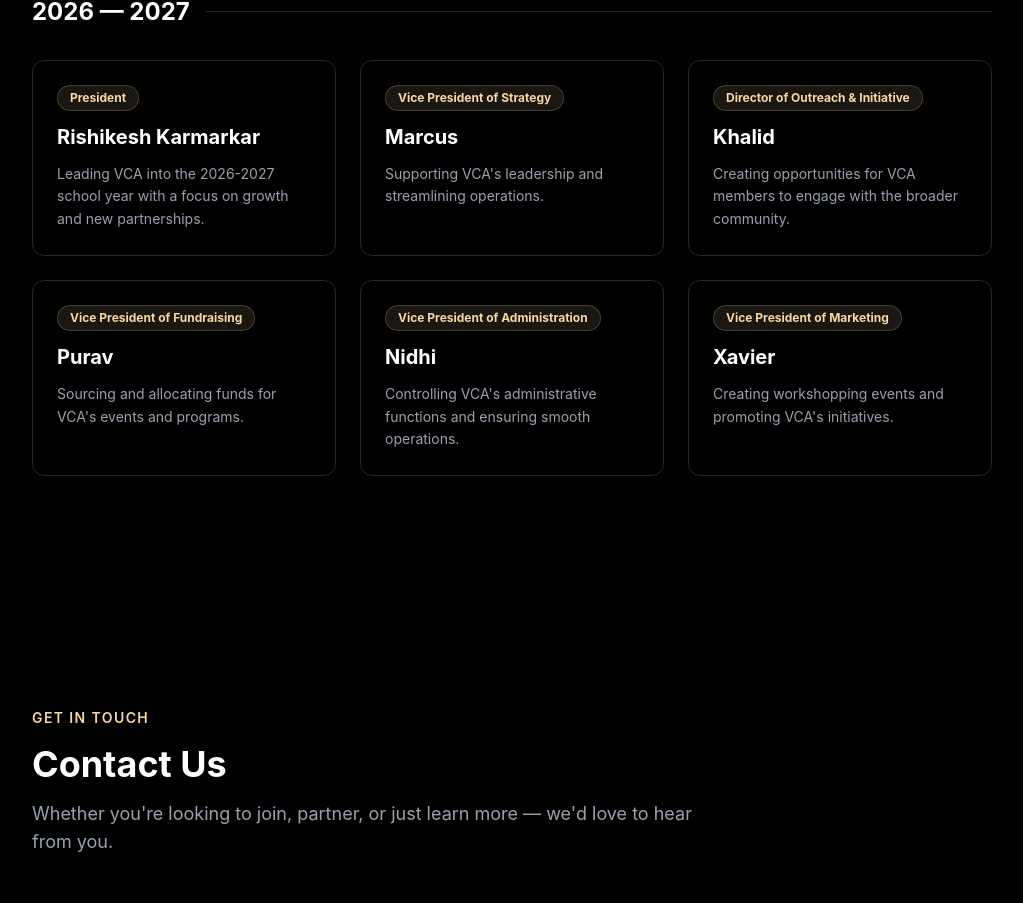
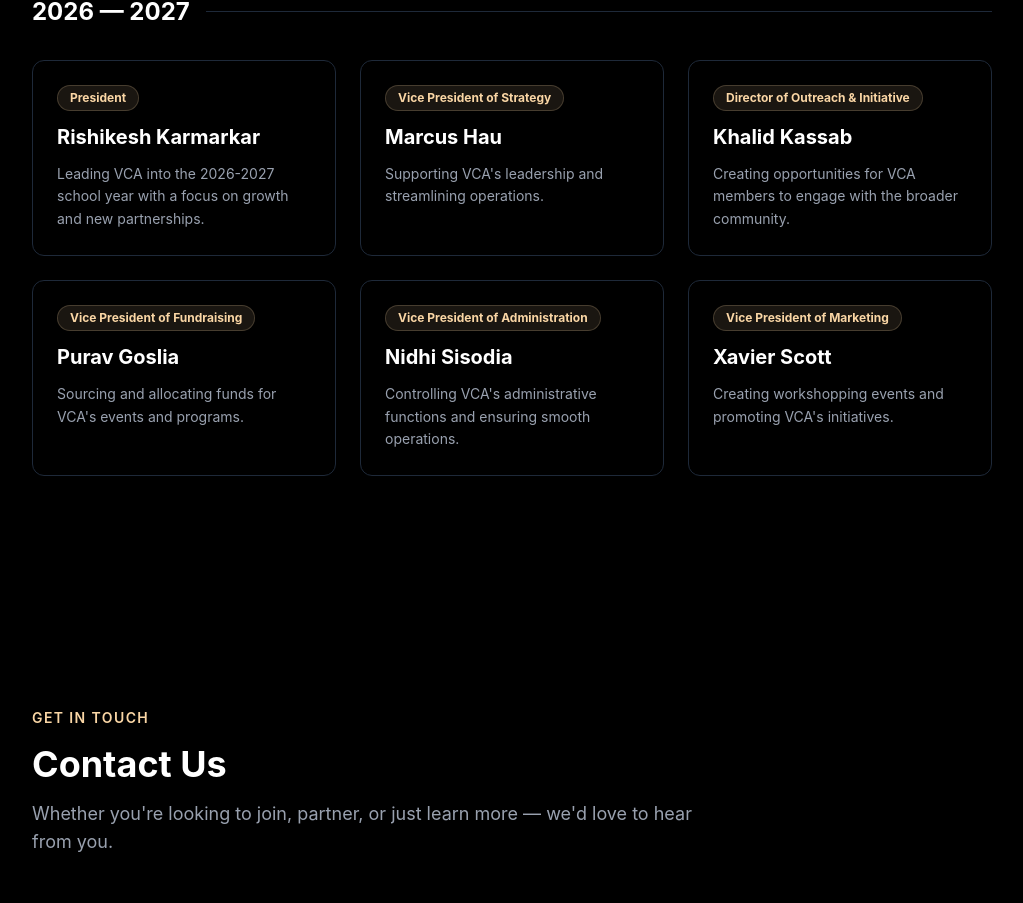
Before and after one commit to Kovaloka/vca-website, a React (Vite) app in the folder vca-website/: page / in a window 1280 px wide. Shown: the part 4618-5521 px from the top of the page, without its empty margins (128-1151 px from the left). Built offline with nearby package versions, Linux system fonts and the light colour scheme.

Commit message:
updated E-board again

```diff
--- a/vca-website/src/components/EBoard.jsx
+++ b/vca-website/src/components/EBoard.jsx
@@ -77,27 +77,27 @@ function EBoard() {
       description: "Leading VCA into the 2026-2027 school year with a focus on growth and new partnerships."
     },
     {
-      name: "Marcus",
+      name: "Marcus Hau",
       role: "Vice President of Strategy",
       description: "Supporting VCA's leadership and streamlining operations."
     },
     {
-      name: "Khalid",
+      name: "Khalid Kassab",
       role: "Director of Outreach & Initiative",
       description: "Creating opportunities for VCA members to engage with the broader community."
     },
     {
-      name: "Purav",
+      name: "Purav Goslia",
       role: "Vice President of Fundraising",
       description: "Sourcing and allocating funds for VCA's events and programs."
     },
     {
-      name: "Nidhi",
+      name: "Nidhi Sisodia",
       role: "Vice President of Administration",
       description: "Controlling VCA's administrative functions and ensuring smooth operations."
     },
     {
-      name: "Xavier",
+      name: "Xavier Scott",
       role: "Vice President of Marketing",
       description: "Creating workshopping events and promoting VCA's initiatives."
     },
```
